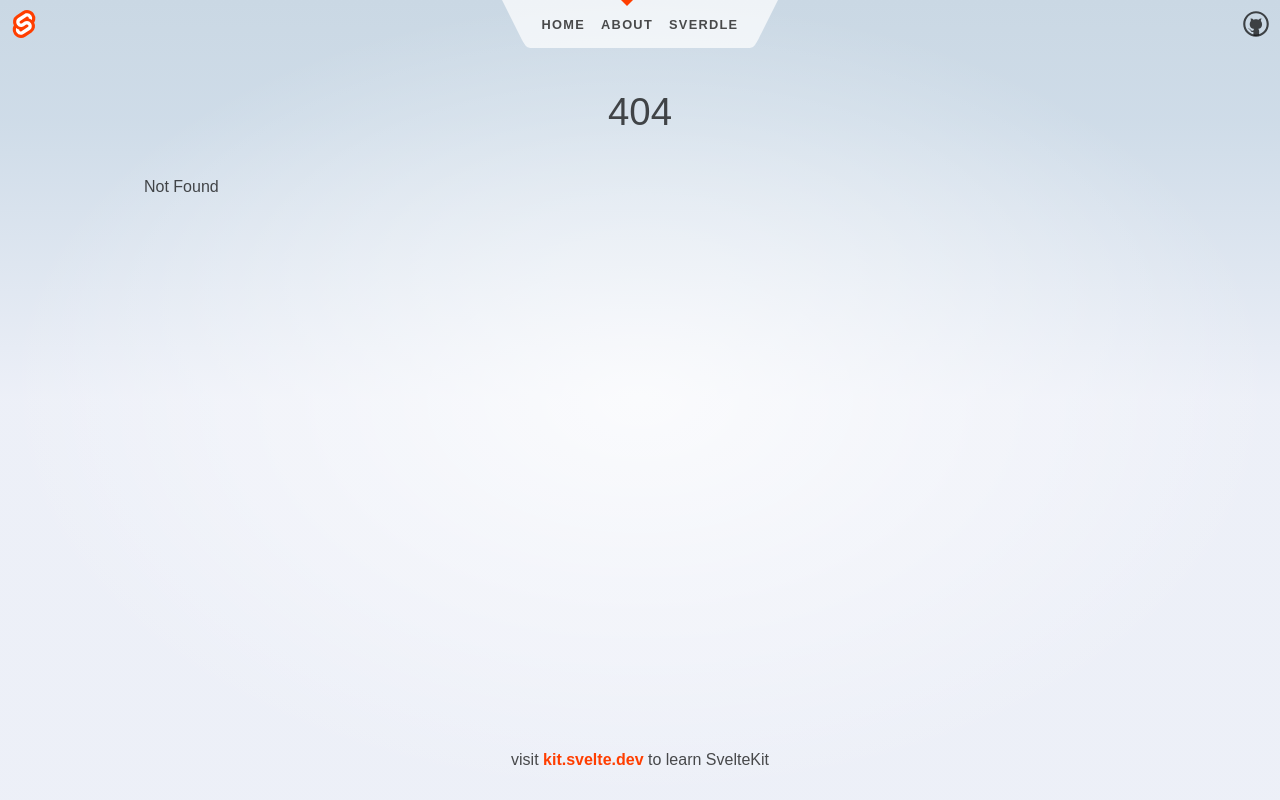
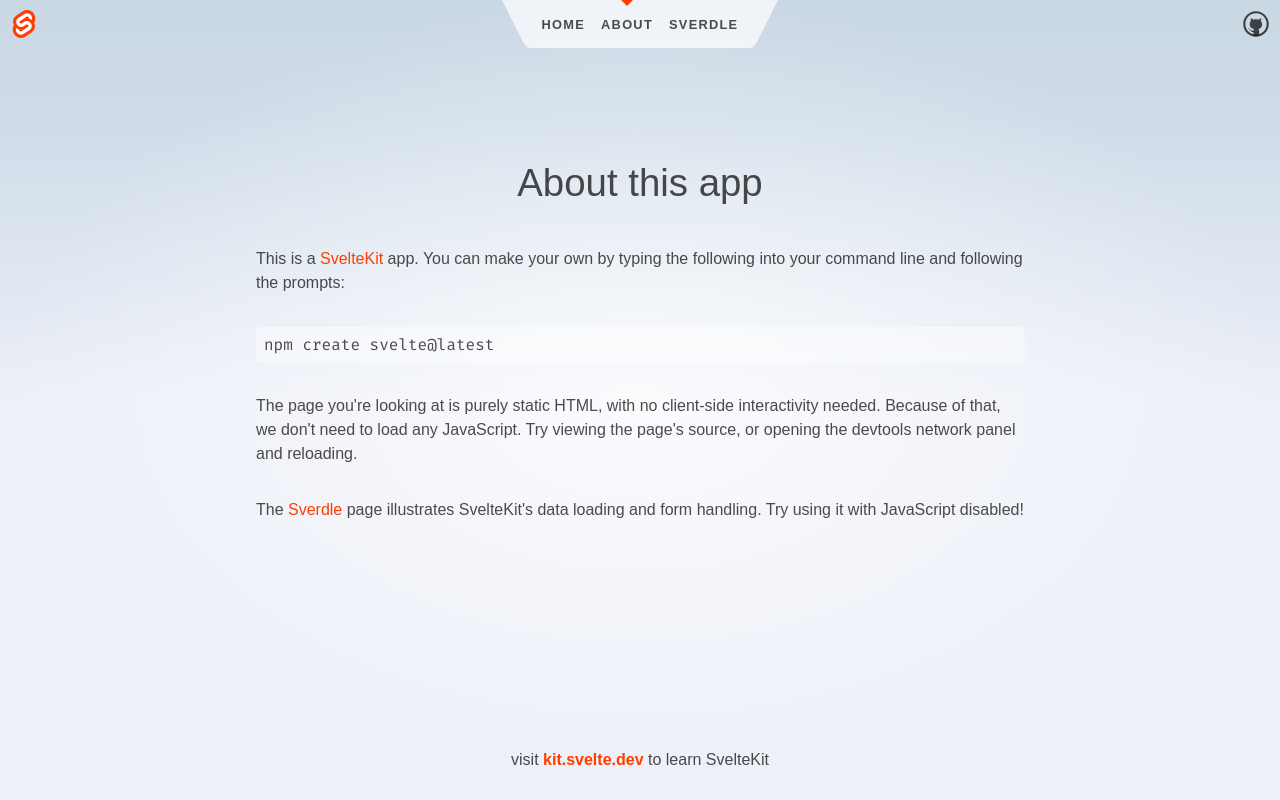
Before and after one commit to ahmed-deftoner/metalmania, a SvelteKit app: page /about in a window 1280 px wide. Before the commit this address had no page. Built offline with nearby package versions, Linux system fonts and the light colour scheme.

Commit message:
rollback

```diff
--- /dev/null
+++ b/src/routes/about/+page.svelte
@@ -0,0 +1,26 @@
+<svelte:head>
+	<title>About</title>
+	<meta name="description" content="About this app" />
+</svelte:head>
+
+<div class="text-column">
+	<h1>About this app</h1>
+
+	<p>
+		This is a <a href="https://kit.svelte.dev">SvelteKit</a> app. You can make your own by typing the
+		following into your command line and following the prompts:
+	</p>
+
+	<pre>npm create svelte@latest</pre>
+
+	<p>
+		The page you're looking at is purely static HTML, with no client-side interactivity needed.
+		Because of that, we don't need to load any JavaScript. Try viewing the page's source, or opening
+		the devtools network panel and reloading.
+	</p>
+
+	<p>
+		The <a href="/sverdle">Sverdle</a> page illustrates SvelteKit's data loading and form handling. Try
+		using it with JavaScript disabled!
+	</p>
+</div>
--- /dev/null
+++ b/src/routes/about/+page.ts
@@ -0,0 +1,9 @@
+import { dev } from '$app/environment';
+
+// we don't need any JS on this page, though we'll load
+// it in dev so that we get hot module replacement
+export const csr = dev;
+
+// since there's no dynamic data here, we can prerender
+// it so that it gets served as a static asset in production
+export const prerender = true;
```
